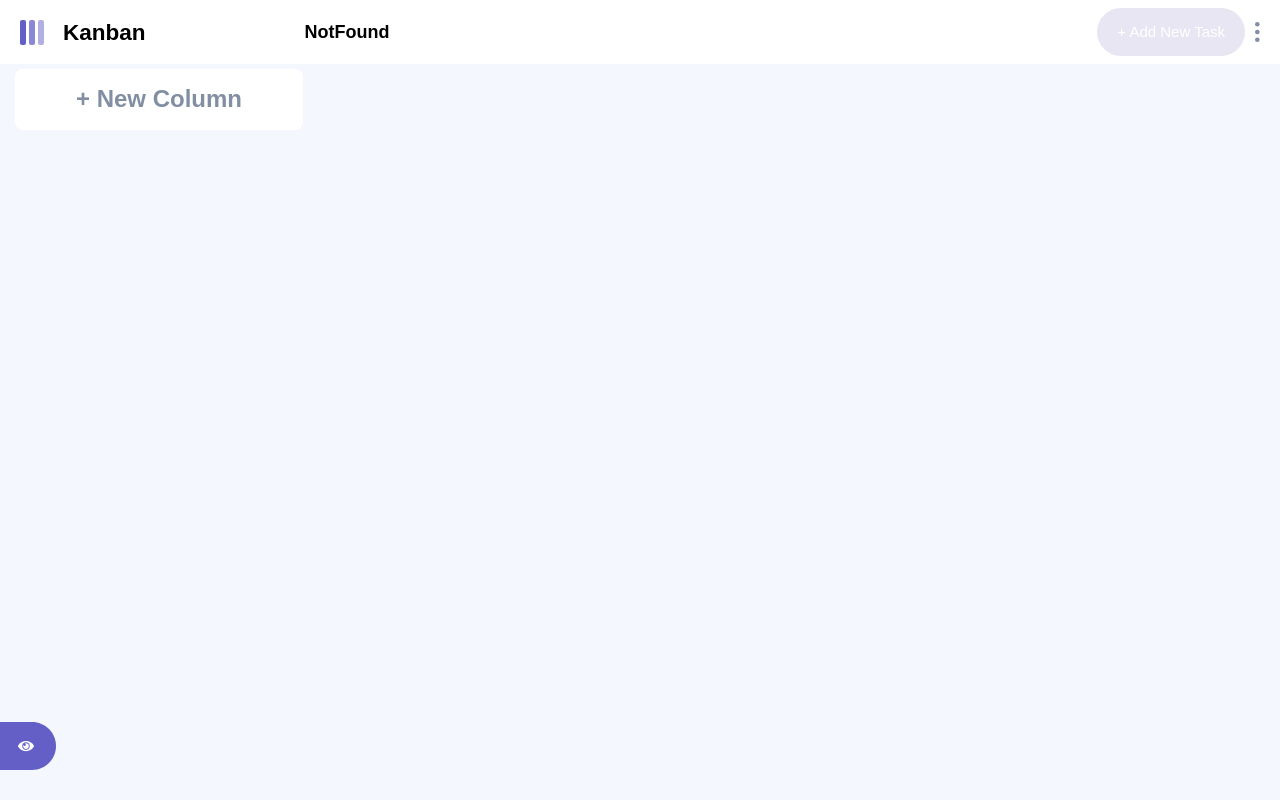
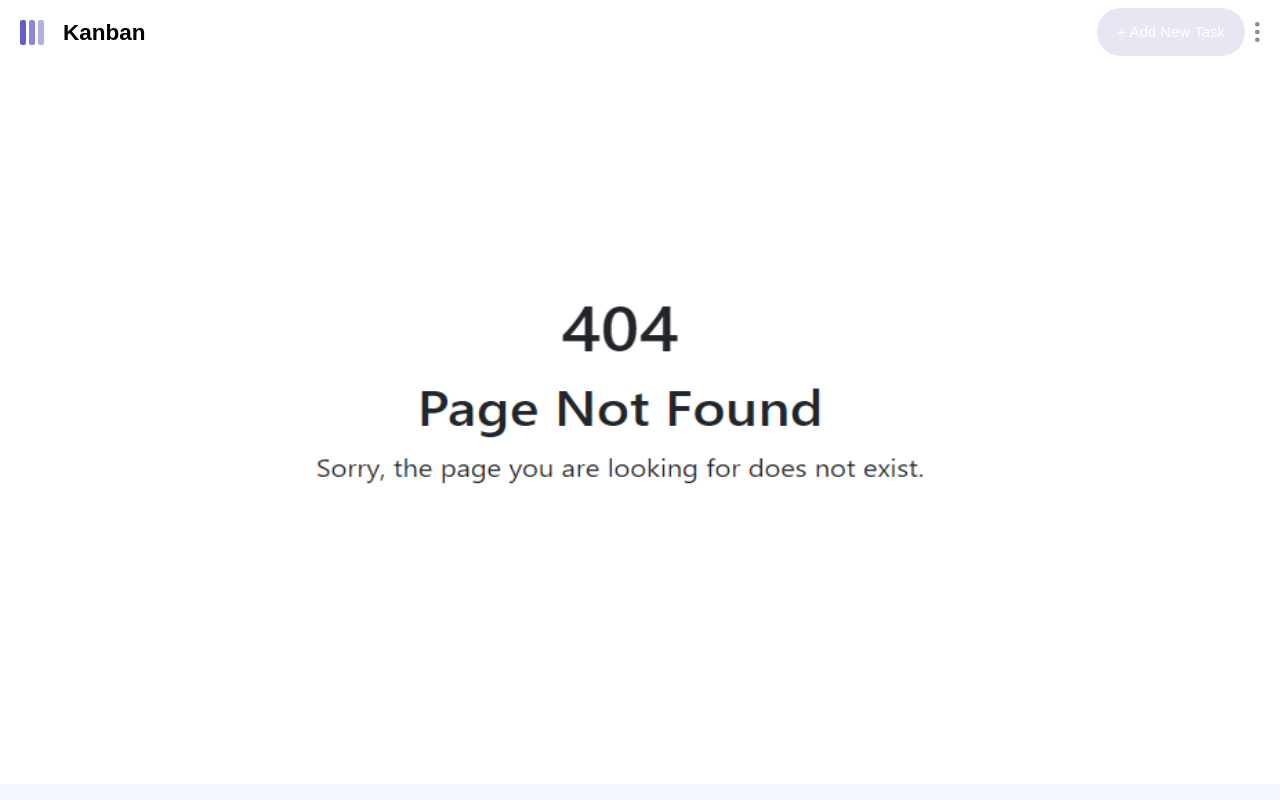
Before and after one commit to marriamdd/task_manager, a React (Vite) app: page /NotFound in a window 1280 px wide. Built offline with nearby package versions, Linux system fonts and the light colour scheme.

Commit message:
feat:add notfound page

```diff
--- a/src/App.tsx
+++ b/src/App.tsx
@@ -6,6 +6,7 @@ import Layout from "./layouts/Layout";
 
 import { ContextProvider } from "./context/context";
 import { DarkModeProvider } from "./components/DarkModeContext";
+import NotFound from "./pages/NotFound";
 
 export interface Subtask {
   title: string;
@@ -30,6 +31,7 @@ function App() {
             <Route path="/" element={<Layout />}>
               <Route path="/" element={<Home />} />
               <Route path="/:boardName" element={<BoardPage />} />
+              <Route path="/NotFound" element={<NotFound />} />
             </Route>
           </Routes>
         </Router>
--- a/src/pages/BoardPage.tsx
+++ b/src/pages/BoardPage.tsx
@@ -1,5 +1,5 @@
 import { useContext, useEffect } from "react";
-import { useParams } from "react-router-dom";
+import { useNavigate, useParams } from "react-router-dom";
 import { Subtask } from "../App";
 import { Context } from "../context/context";
 import CreateNewBoard from "../components/CreateNewBoard";
@@ -49,10 +49,14 @@ function BoardPage() {
   if (boardName) {
     setCurrentBoardName(boardName);
   }
+  const navigate = useNavigate();
   useEffect(() => {
     const currentBoard =
       jsonBoards.boards.find((item) => item.name === boardName) || null;
     setCurrentPage(currentBoard);
+    if (!currentBoard) {
+      navigate("/NotFound");
+    }
   }, [jsonBoards, boardName]);
 
   // eslint-disable-next-line @typescript-eslint/no-explicit-any
--- /dev/null
+++ b/src/pages/NotFound.tsx
@@ -0,0 +1,14 @@
+import NotFoundImage from "../assets/Screenshot-2024-02-22-164753.png";
+const NotFound = () => {
+  return (
+    <div className="h-[90vh]">
+      <img
+        className="h-[90vh] w-[100%]"
+        src={NotFoundImage}
+        alt="NotFoundPage"
+      />
+    </div>
+  );
+};
+
+export default NotFound;
```
Also changed, not shown: src/assets/Screenshot-2024-02-22-164753.png (added).
